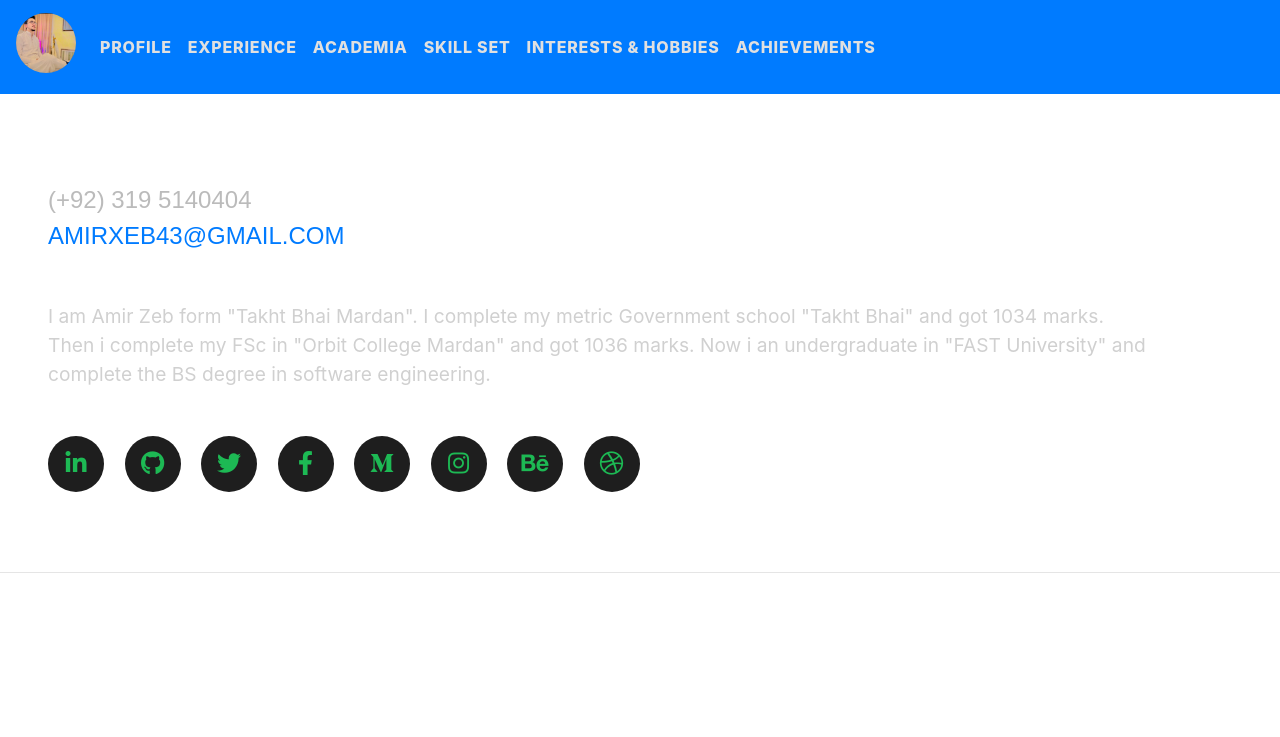
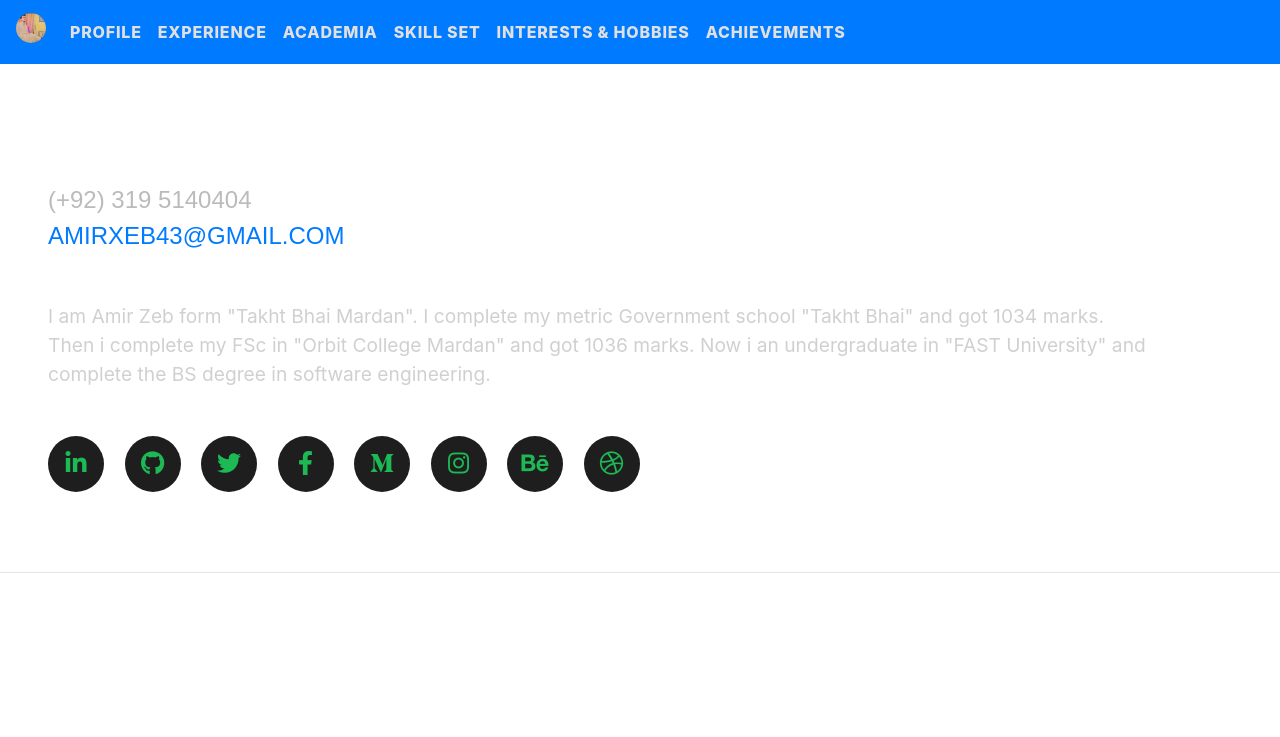
Before and after one commit to Amirzeb371/Amirzezb-portfolio, a website with bundled scripts: page index.html in a window 1280 px wide. Shown: the top 737 px of the page. Built offline with nearby package versions, Linux system fonts and the light colour scheme; a web font is replaced by a local one.

Commit message:
Reduce profile image size in index.html

```diff
--- a/index.html
+++ b/index.html
@@ -43,7 +43,7 @@
         <img class="img-fluid img-profile rounded-circle mx-auto mb-2"
      src="img/1.jpg"
      alt=""
-     style="width: 60px; height: 60px; object-fit: cover;">
+     style="width: 30px; height: 30px; object-fit: cover;">
 
       </span>
     </a>
```
